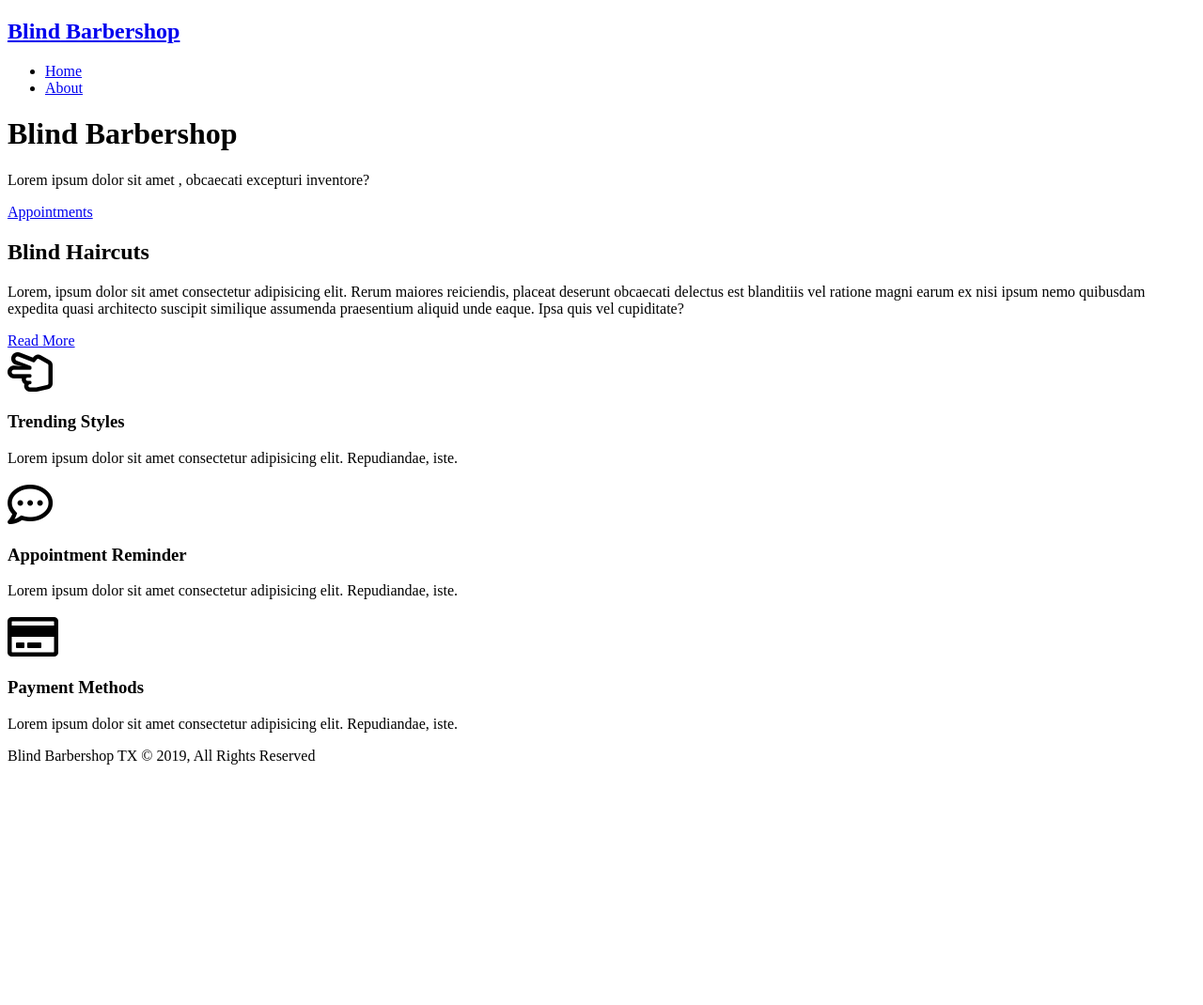
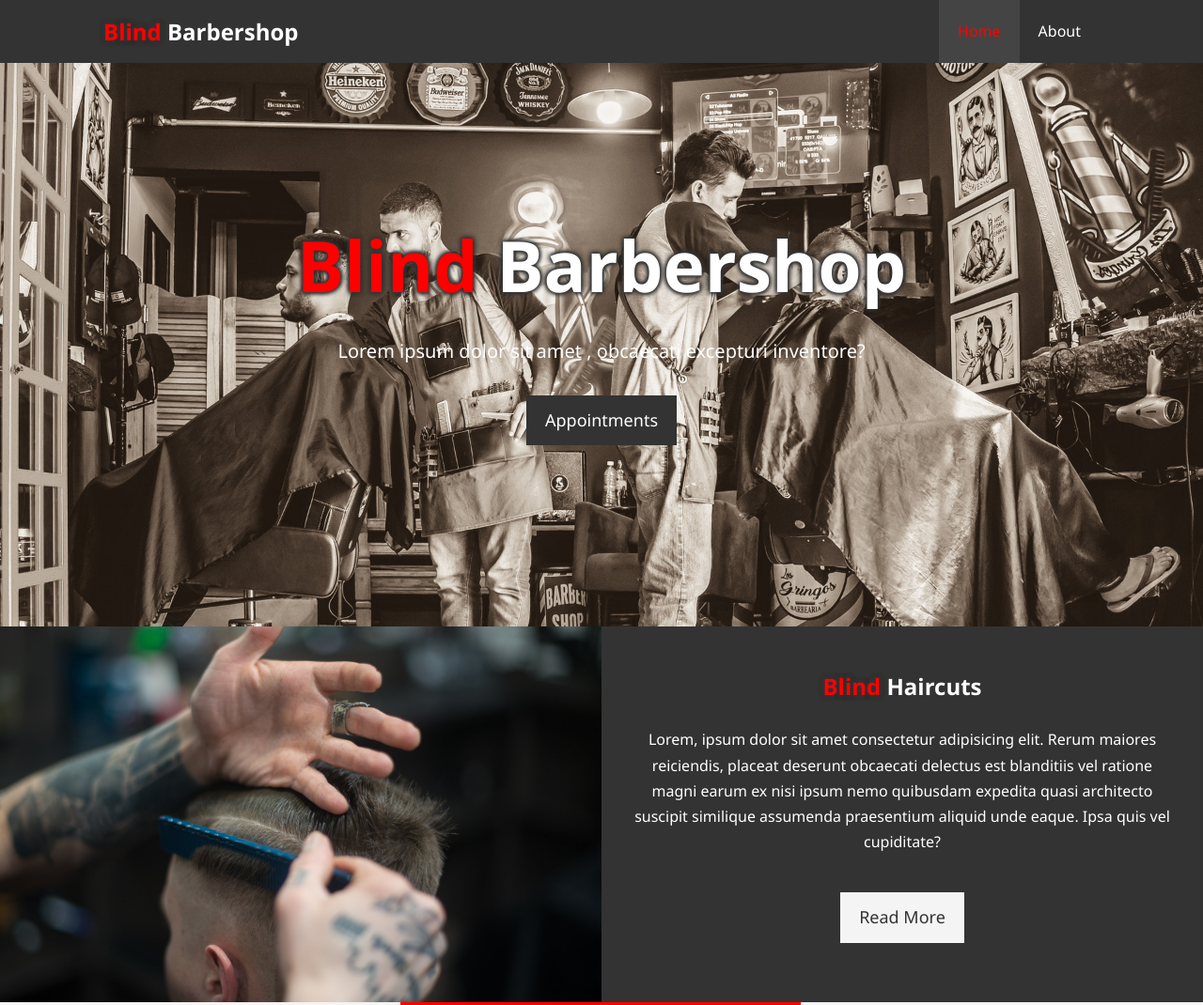
Before and after one commit to jt227b/Barbershop, a plain HTML site: page index.html in a window 1280 px wide. Shown: the top 1070 px of the page at 94% size. Before the commit the page ends 830 px from the top, so only its background shows below. Drawn offline with Linux system fonts and the light colour scheme; the site is published under a folder, as on GitHub Pages, so addresses that start at the root find nothing.

Commit message:
The Blind Barbershop Website

```diff
--- a/index.html
+++ b/index.html
@@ -11,7 +11,7 @@
      <!-- Font Awesome added -->
      <link rel="stylesheet" href="https://use.fontawesome.com/releases/v5.9.0/css/all.css"
           integrity="sha384-i1LQnF23gykqWXg6jxC2ZbCbUMxyw5gLZY6UiUS98LYV5unm8GWmfkIS6jqJfb4E" crossorigin="anonymous">
-     <link rel="stylesheet" href="/css/style.css">
+     <link rel="stylesheet" href="css/style.css">
      <title>Blind Barbershop | Welcome</title>
 </head>
 
@@ -22,7 +22,7 @@
                     <h1 class="logo"><a href="index.html"><span class="text-primary"> Blind</span> Barbershop</a></h1>
                     <ul>
                          <li><a class="current" href="index.html">Home</a></li>
-                         <li><a href="/about.html">About</a></li>
+                         <li><a href="about.html">About</a></li>
 
                     </ul>
                </div>
@@ -35,7 +35,7 @@
                          <p class="lead">Lorem ipsum dolor sit amet , obcaecati excepturi inventore?</p>
 
 <!-- -----------------------------------------------ADD APPOINTMENT APP---------------------------------------------------------------- -->
-                         <a class="btn" href="#">Appointments</a>
+                         <a class="btn" href="#" target="_blank">Appointments</a>
                     </div>
                </div>
           </div>
```
Also changed, not shown: about.html (+2 -2 lines).
